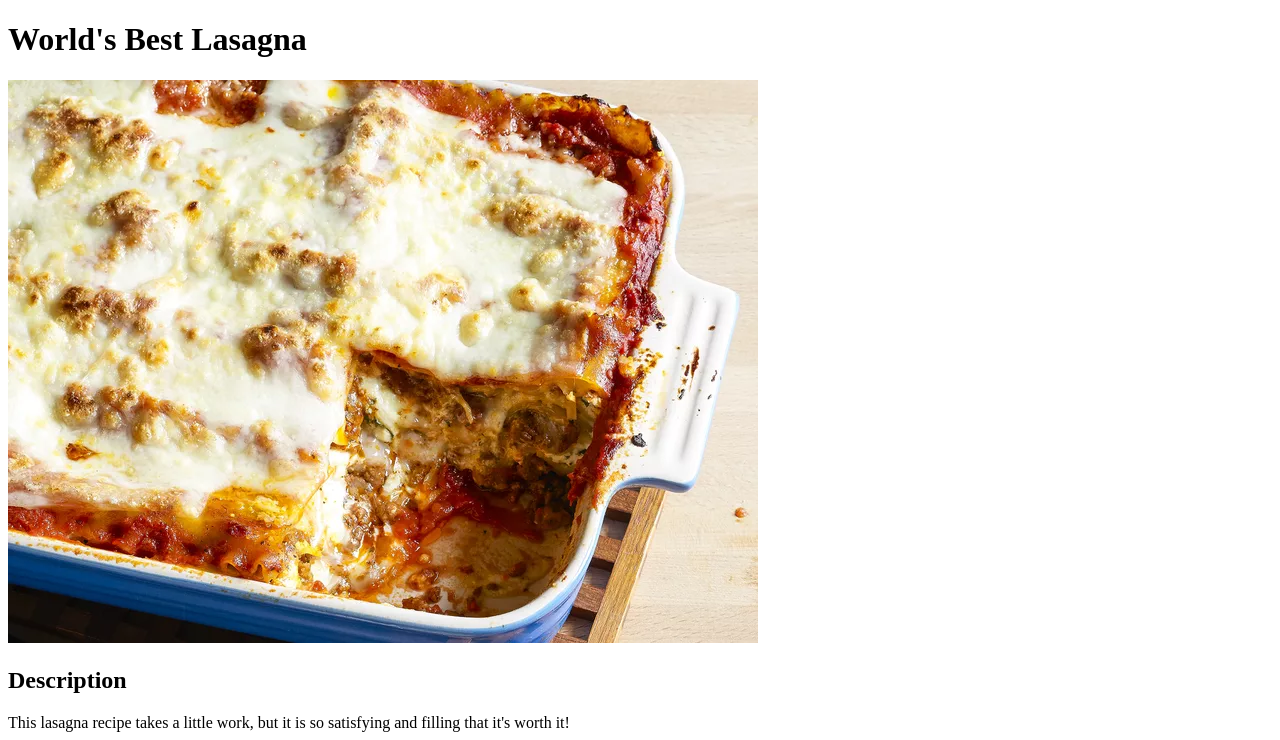
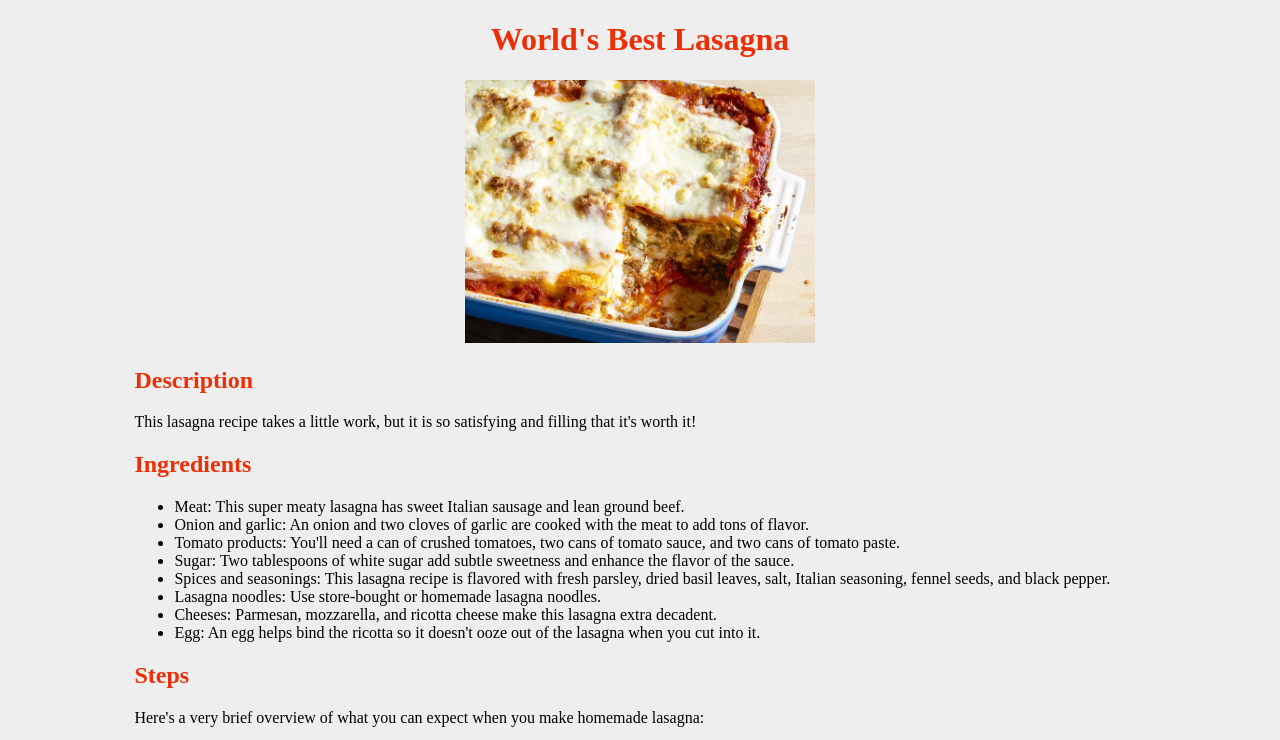
Before and after one commit to MERatio/odin-recipes, a plain HTML site: page recipes/worlds-best-lasagna.html in a window 1280 px wide. Shown: the top 740 px of the page. Drawn offline with Linux system fonts and the light colour scheme.

Commit message:
Add CSS styles

```diff
--- /dev/null
+++ b/css/style.css
@@ -0,0 +1,36 @@
+body {
+	background-color: #eee;
+}
+
+.container {
+	max-width: 80%;
+	margin: 0 auto;
+}
+
+.text-center {
+	text-align: center;
+}
+
+.list-style-none {
+	list-style: none;
+}
+
+.pl-0 {
+	padding-left: 0;
+}
+
+h1,
+h2,
+h3 {
+	color: #eb2f06;
+}
+
+.recipe-main-img-container {
+	max-width: 350px;
+	margin: 0 auto;
+}
+
+.recipe-main-img {
+	max-width: 100%;
+	height: auto;
+}
--- a/recipes/worlds-best-lasagna.html
+++ b/recipes/worlds-best-lasagna.html
@@ -4,10 +4,20 @@
 		<meta charset="UTF-8" />
 		<meta name="viewport" content="width=device-width, initial-scale=1.0" />
 		<title>World's Best Lasagna</title>
+		<link rel="stylesheet" href="../css/style.css" />
 	</head>
 	<body>
-		<h1>World's Best Lasagna</h1>
-		<img src="../img/worlds-best-lasagna.webp" alt="World's best lasagna" />
+		<div class="container">
+			<div>
+				<h1 class="text-center">World's Best Lasagna</h1>
+				<div class="recipe-main-img-container">
+					<img
+						class="recipe-main-img"
+						src="../img/worlds-best-lasagna.webp"
+						alt="World's best lasagna"
+					/>
+				</div>
+			</div>
 			<h2>Description</h2>
 			<p>
 				This lasagna recipe takes a little work, but it is so satisfying and
@@ -16,12 +26,12 @@
 			<h2>Ingredients</h2>
 			<ul>
 				<li>
-				Meat: This super meaty lasagna has sweet Italian sausage and lean ground
-				beef.
+					Meat: This super meaty lasagna has sweet Italian sausage and lean
+					ground beef.
 				</li>
 				<li>
-				Onion and garlic: An onion and two cloves of garlic are cooked with the
-				meat to add tons of flavor.
+					Onion and garlic: An onion and two cloves of garlic are cooked with
+					the meat to add tons of flavor.
 				</li>
 				<li>
 					Tomato products: You'll need a can of crushed tomatoes, two cans of
@@ -33,8 +43,8 @@
 				</li>
 				<li>
 					Spices and seasonings: This lasagna recipe is flavored with fresh
-				parsley, dried basil leaves, salt, Italian seasoning, fennel seeds, and
-				black pepper.
+					parsley, dried basil leaves, salt, Italian seasoning, fennel seeds,
+					and black pepper.
 				</li>
 				<li>Lasagna noodles: Use store-bought or homemade lasagna noodles.</li>
 				<li>
@@ -42,14 +52,14 @@
 					extra decadent.
 				</li>
 				<li>
-				Egg: An egg helps bind the ricotta so it doesn't ooze out of the lasagna
-				when you cut into it.
+					Egg: An egg helps bind the ricotta so it doesn't ooze out of the
+					lasagna when you cut into it.
 				</li>
 			</ul>
 			<h2>Steps</h2>
 			<p>
-			Here's a very brief overview of what you can expect when you make homemade
-			lasagna:
+				Here's a very brief overview of what you can expect when you make
+				homemade lasagna:
 			</p>
 			<ol>
 				<li>Make the meat sauce.</li>
@@ -77,9 +87,10 @@
 			<p>
 				The assembled lasagna should take about 50 minutes to cook in an oven
 				preheated to 375 degrees F. Cover it with foil for the first 25 minutes,
-			then let it cook uncovered for the final 25 minutes. Also, it's important
-			to let the lasagna rest at room temperature for about 15 minutes before
-			you cut into it.
+				then let it cook uncovered for the final 25 minutes. Also, it's
+				important to let the lasagna rest at room temperature for about 15
+				minutes before you cut into it.
 			</p>
+		</div>
 	</body>
 </html>
```
Also changed, not shown: index.html (+7 -2 lines), recipes/chicken-fried-chicken.html (+18 -9 lines), recipes/juiciest-hamburgers-ever.html (+14 -5 lines). Lines whose indentation alone changed are shown as unchanged.
